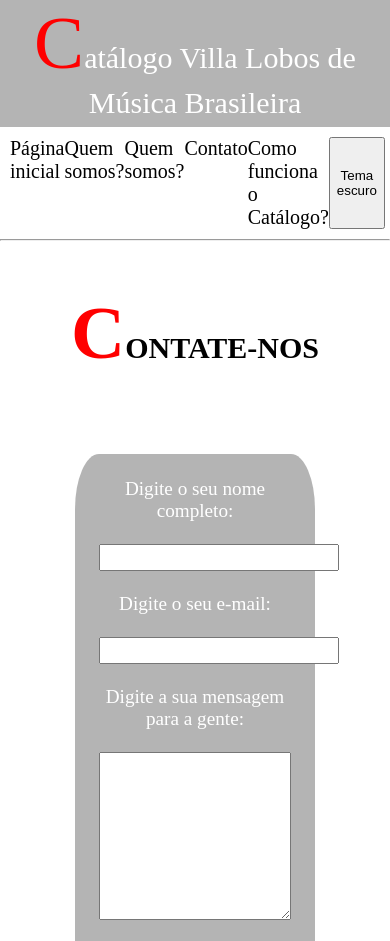
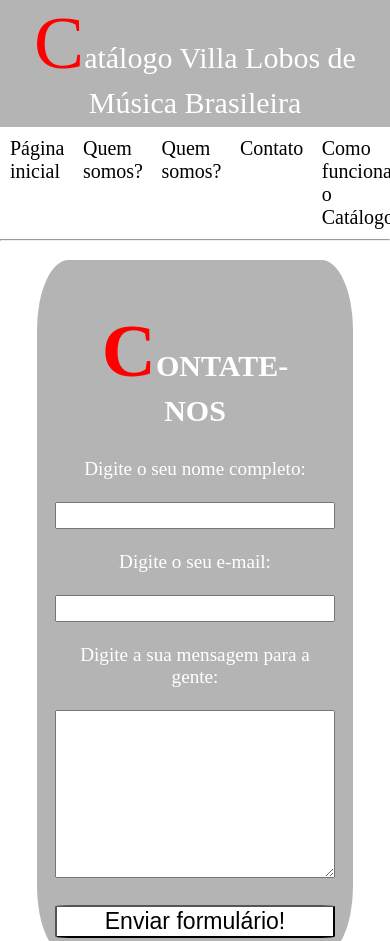
Before and after one commit to P-Viana/Catalogo-Villa-Lobos-de-Musica-Brasileira, a plain HTML site: page contato.html in a window 390 px wide. Shown: the top 941 px of the page. Drawn offline with Linux system fonts and the light colour scheme.

Commit message:
Add files via upload

```diff
--- a/autores.css
+++ b/autores.css
@@ -17,6 +17,7 @@ header{
     display: flex;
     justify-content: space-around;
     padding: 10px;
+    gap: 5%;
 }
 a{
     text-decoration: none;
@@ -30,7 +31,7 @@ a:active{
 #compositor{
     display: grid;
     grid-template-columns: 1fr 1fr 1fr;
-    grid-template-rows: 1fr 1fr 2fr;
+    grid-template-rows: 1fr 1fr 1fr;
     text-align: center;
     gap: 10px;
     padding: 5%;
@@ -96,7 +97,7 @@ footer{
 #obras{
     display: grid;
     grid-template-columns: 1fr 1fr 1fr;
-    grid-template-rows: 1fr 7fr;
+    grid-template-rows: 1fr 1fr;
     text-align: justify;
     gap: 10px;
     padding: 5%;
@@ -118,3 +119,15 @@ span{
     background-color: black;
     color: white;
 }
+@media (max-width: 550px){
+    #compositor{
+        display: flex;
+        flex-direction: column;
+
+    }
+    #obras{
+        display: flex;
+        flex-direction: column;
+
+    }
+}
--- a/contato.css
+++ b/contato.css
@@ -17,6 +17,7 @@ header{
     display: flex;
     justify-content: space-around;
     padding: 10px;
+    gap: 5%;
 }
 a{
     text-decoration: none;
@@ -27,14 +28,7 @@ a:active{
     color: red;
     font-size: 1.40em;
 }
-#destaques{
-    display: grid;
-    grid-template-columns: 1fr 1fr 1fr;
-    grid-template-rows: 1fr 3fr;
-    text-align: center;
-    gap: 10px;
-    padding: 5%;
-}
+
 footer{
     color: white;
     text-align: center;
@@ -49,15 +43,22 @@ footer{
 }
 #nome{
     font-size: large;
+    width: 100%;
 }
 #email{
     font-size: large;
+    width: 100%;
+}
+#destaques{
+    padding: 5%;
+    display: flex;
+    align-items: center;
+    justify-content: center;
 }
 #contato{
-    padding: 10%;
+    width: 40%;
+    padding: 5%;
     text-align: center;
-    grid-column: 2;
-    grid-row: 2;
     font-size: larger;
     background-color:rgba(163, 163, 163, 0.811) ;
     color: white;
@@ -71,7 +72,7 @@ footer{
     padding: 30px;
 }
 #submit{
-    width: 75%;
+    width: 100%;
     font-size: larger;
     border-radius: 5%;
     background-color: white ;
@@ -81,3 +82,16 @@ footer{
     background-color: black;
     color: white;
 }
+
+@media (max-width: 950px){
+    #contato{
+        width: 90%;
+        padding: 5%;
+        text-align: center;
+        font-size: larger;
+        background-color:rgba(163, 163, 163, 0.811) ;
+        color: white;
+        border-radius: 10%;
+        border-color: black;
+    }
+}
--- a/contato.html
+++ b/contato.html
@@ -23,14 +23,13 @@
          <a href="quemsomos.html" class="tag">Quem somos?</a>
          <a href="contato.html" class="tag">Contato</a>
          <a href="comofunciona.html" class="tag">Como funciona o Catálogo?</a>
-         <button onclick="darkMode()">Tema escuro</button>
         </div>
         <hr>
         <div id="destaques">
-            <p id="destaquetexto">
-                <b>CONTATE-NOS</b>
-            </p>
             <div id="contato">
+                <p id="destaquetexto">
+                    <b>CONTATE-NOS</b>
+                </p>
                 <form action="">
                     Digite o seu nome completo: <br><br>
                     <input type="text"  id="nome"><br><br>
--- a/obras.css
+++ b/obras.css
@@ -17,6 +17,7 @@ header{
     display: flex;
     justify-content: space-around;
     padding: 10px;
+    gap: 5%;
 }
 a{
     text-decoration: none;
--- a/style.css
+++ b/style.css
@@ -17,6 +17,7 @@ header{
 #menu{
     display: flex;
     justify-content: space-around;
+    gap: 5%;
     padding: 10px;
 }
 a{
```
Also changed, not shown: quemsomos.html (+1 -1 lines).
